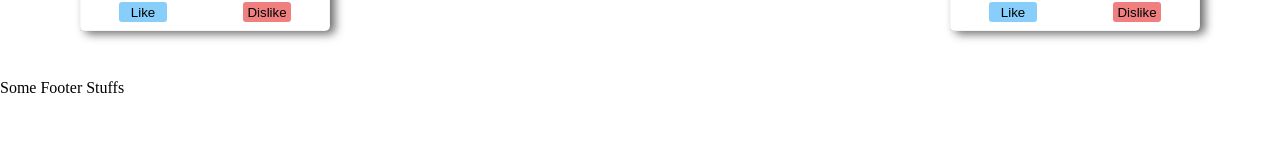
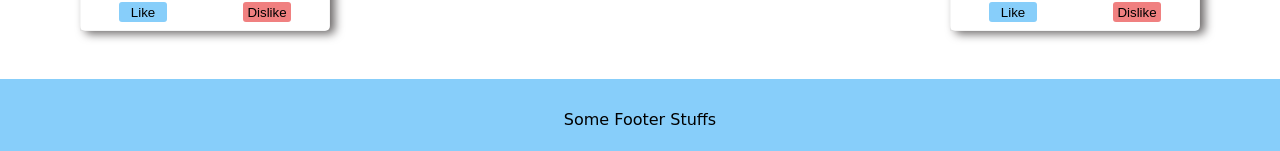
Before and after one commit to davidborah-gda/react-socialcard, a React (Create React App) app: page / in a window 1280 px wide. Shown: the part 801-952 px from the top of the page. Before the commit the page ends 898 px from the top, so only its background shows below. Built offline with nearby package versions, Linux system fonts and the light colour scheme.

Commit message:
Fixed the Footer CSS and made it pretty

```diff
--- /dev/null
+++ b/src/Footer.css
@@ -0,0 +1,9 @@
+.Footer-container {
+    width: 100vw;
+    background-color: lightskyblue;
+    height: 5rem;
+    display: flex;
+    justify-content: center;
+    align-items: center;
+    font-family: "Comic Sans MS", sans-serif;
+}
--- a/src/Footer.js
+++ b/src/Footer.js
@@ -1,9 +1,10 @@
 /* eslint-disable */
 
 import React from 'react';
+import './Footer.css';
 
 const Footer = (props) =>
-<footer>
+<footer className='Footer-container'>
         Some Footer Stuffs
         </footer>
 
```
